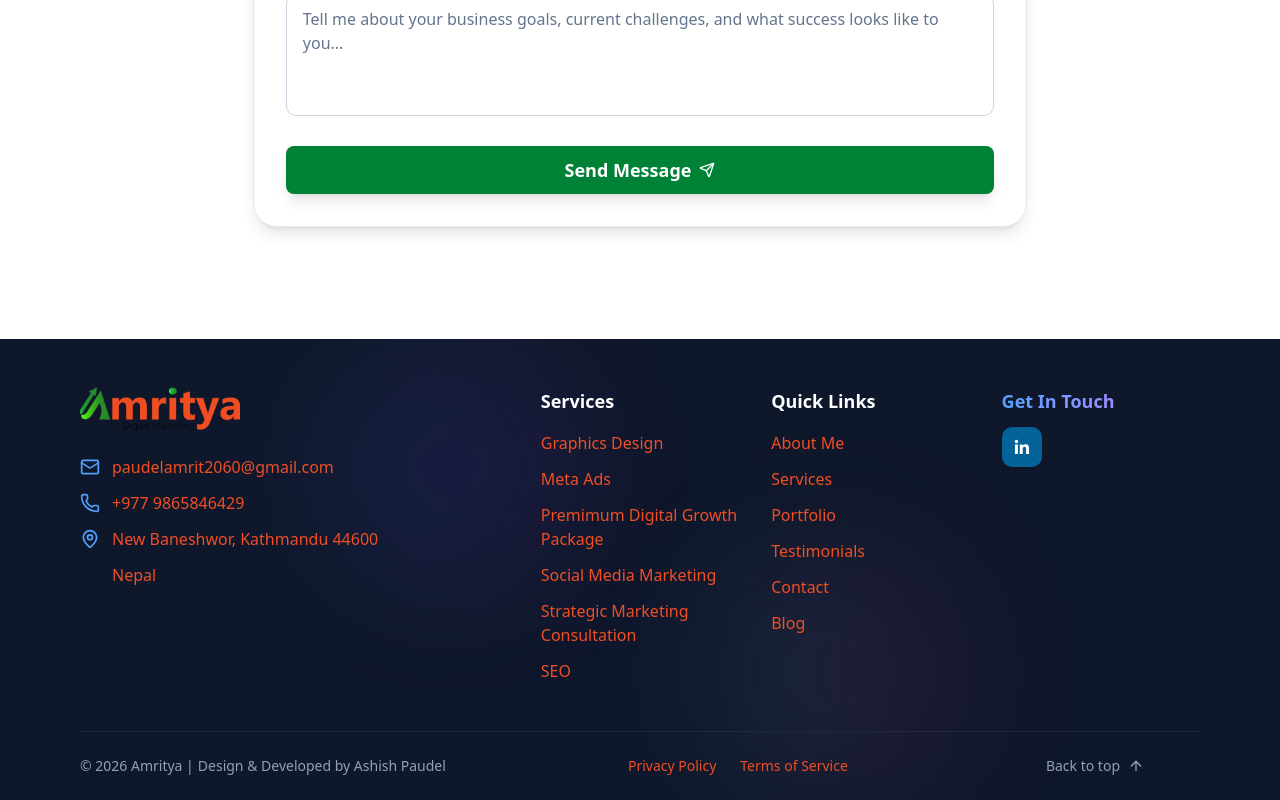
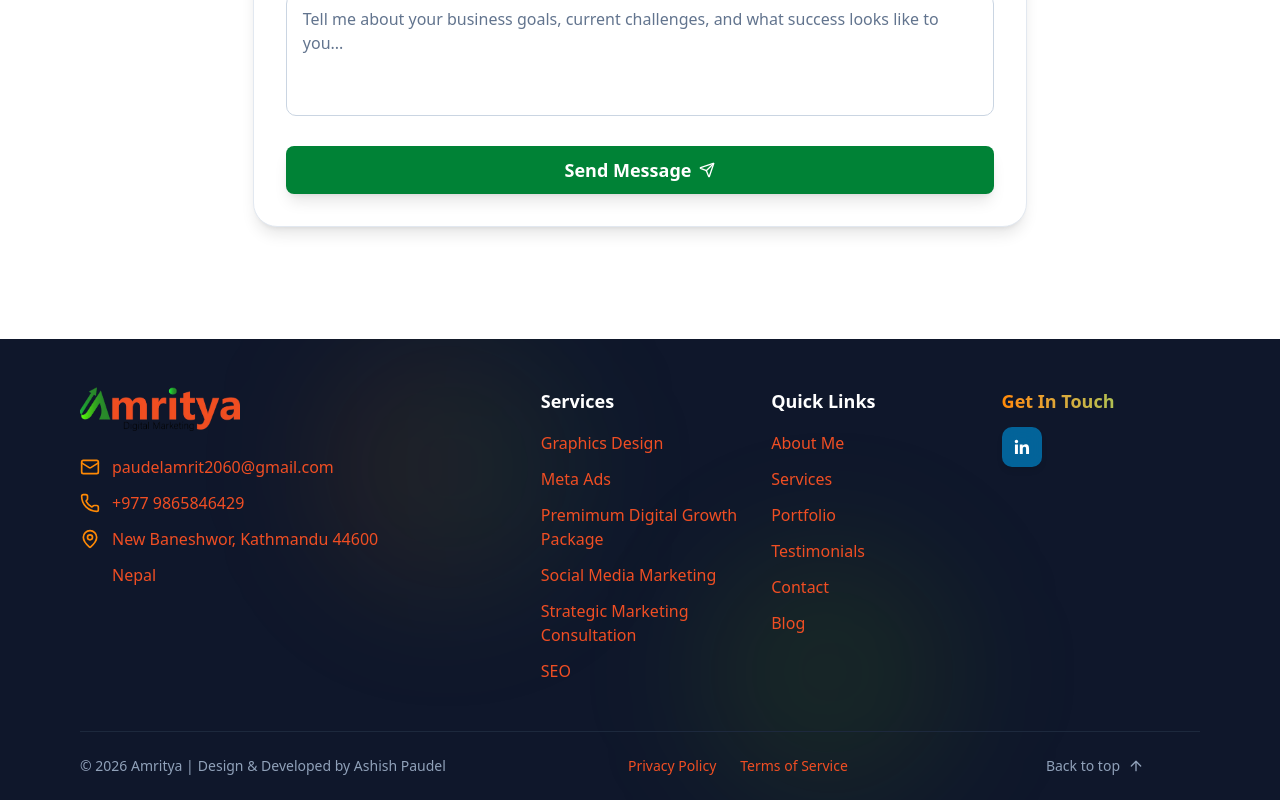
Before and after one commit to ashishpaudel123/AmritPaudel, a React (Vite) app: page / in a window 1280 px wide. Shown: the part 8708-9508 px from the top of the page. Built offline with nearby package versions, Linux system fonts and the light colour scheme.

Commit message:
fix: update footer gradient colors and contact icon styles for improved aesthetics

```diff
--- a/src/components/footer.tsx
+++ b/src/components/footer.tsx
@@ -24,8 +24,8 @@ export function Footer() {
     <footer className="bg-slate-900 text-white relative overflow-hidden">
       {/* Background Elements */}
       <div className="absolute inset-0">
-        <div className="absolute top-0 left-1/4 w-64 h-64 bg-gradient-to-r from-blue-500/10 to-purple-600/10 rounded-full blur-3xl"></div>
-        <div className="absolute bottom-0 right-1/4 w-64 h-64 bg-gradient-to-r from-cyan-500/10 to-pink-600/10 rounded-full blur-3xl"></div>
+        <div className="absolute top-0 left-1/4 w-64 h-64 bg-gradient-to-r from-orange-500/10 to-green-600/10 rounded-full blur-3xl"></div>
+        <div className="absolute bottom-0 right-1/4 w-64 h-64 bg-gradient-to-r from-lime-500/10 to-lime-600/10 rounded-full blur-3xl"></div>
       </div>
 
       <div className="container mx-auto px-4 relative">
@@ -50,17 +50,17 @@ export function Footer() {
               {/* Contact Info */}
               <div className="space-y-3">
                 <div className="flex items-center space-x-3 text-slate-300">
-                  <Mail className="w-5 h-5 text-blue-400" />
+                  <Mail className="w-5 h-5 text-orange-400" />
                   <a href="mailto:paudelamrit2060@gmail.com">
                     paudelamrit2060@gmail.com
                   </a>
                 </div>
                 <div className="flex items-center space-x-3 text-slate-300">
-                  <Phone className="w-5 h-5 text-blue-400" />
+                  <Phone className="w-5 h-5 text-orange-400" />
                   <a>+977 9865846429</a>
                 </div>
                 <div className="flex items-center space-x-3 text-slate-300">
-                  <MapPin className="w-5 h-5 text-blue-400" />
+                  <MapPin className="w-5 h-5 text-orange-400" />
                   <a
                     href="https://maps.app.goo.gl/icKGjmbH3DqCEVqRA"
                     target="_blank"
@@ -80,7 +80,7 @@ export function Footer() {
                   <li key={index}>
                     <a
                       href={service.route}
-                      className="text-slate-300 hover:text-blue-400 transition-colors duration-300"
+                      className="text-slate-300 hover:text-orange-400 transition-colors duration-300"
                     >
                       {service.title}
                     </a>
@@ -97,7 +97,7 @@ export function Footer() {
                   <li key={index}>
                     <a
                       href={link.href}
-                      className="text-slate-300 hover:text-blue-400 transition-colors duration-300"
+                      className="text-slate-300 hover:text-orange-400 transition-colors duration-300"
                     >
                       {link.name}
                     </a>
@@ -107,14 +107,14 @@ export function Footer() {
             </div>
             {/* Social Links */}
             <div>
-              <h4 className="text-lg font-semibold bg-gradient-to-r from-blue-400 to-purple-400 bg-clip-text text-transparent mb-3">
+              <h4 className="text-lg font-semibold bg-gradient-to-r from-orange-400 to-green-400 bg-clip-text text-transparent mb-3">
                 Get In Touch
               </h4>
               <div className="flex space-x-3">
                 {/* LinkedIn - Official LinkedIn Blue Background */}
                 <a
                   href="https://www.linkedin.com/in/amrit-paudel-9105722b0/"
-                  className="group flex items-center justify-center w-10 h-10 bg-[#0077B5]/80 backdrop-blur-md hover:bg-[#0077B5] rounded-lg transition-all duration-300 shadow-md hover:shadow-lg hover:shadow-blue-500/25 hover:scale-105"
+                  className="group flex items-center justify-center w-10 h-10 bg-[#0077B5]/80 backdrop-blur-md hover:bg-[#0077B5] rounded-lg transition-all duration-300 shadow-md hover:shadow-lg hover:shadow-orange-500/25 hover:scale-105"
                 >
                   <svg
                     className="w-5 h-5 group-hover:scale-110 transition-transform duration-200"
@@ -144,7 +144,7 @@ export function Footer() {
                 {/* Instagram - Official Instagram Gradient Background */}
                 {/* <a
                   href="#"
-                  className="group flex items-center justify-center w-10 h-10 bg-gradient-to-tr from-[#833AB4] via-[#C13584] to-[#E1306C] backdrop-blur-md hover:from-[#7c2d8e] hover:via-[#b12a75] hover:to-[#d42c5c] rounded-lg transition-all duration-300 shadow-md hover:shadow-lg hover:shadow-pink-500/25 hover:scale-105"
+                  className="group flex items-center justify-center w-10 h-10 bg-gradient-to-tr from-[#833AB4] via-[#C13584] to-[#E1306C] backdrop-blur-md hover:from-[#7c2d8e] hover:via-[#b12a75] hover:to-[#d42c5c] rounded-lg transition-all duration-300 shadow-md hover:shadow-lg hover:shadow-lime-500/25 hover:scale-105"
                 >
                   <svg
                     className="w-5 h-5 group-hover:scale-110 transition-transform duration-200"
```
